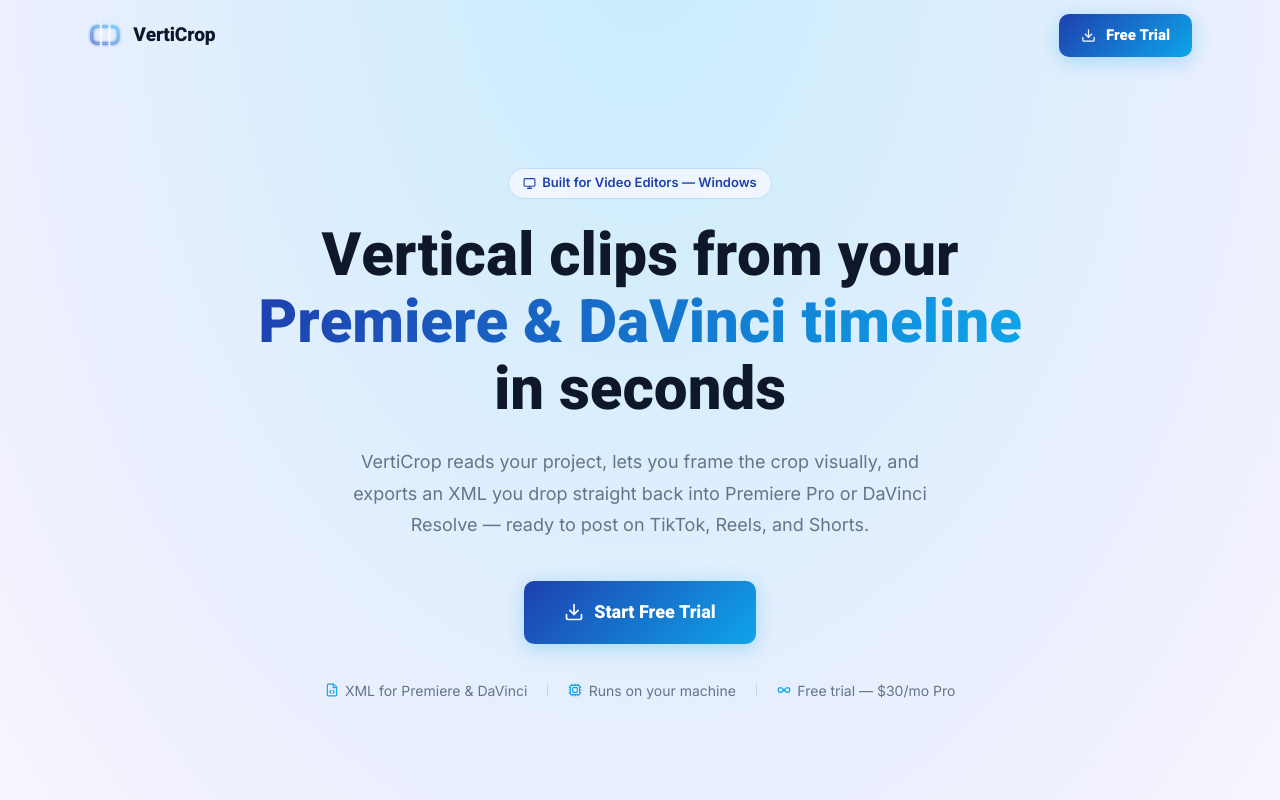
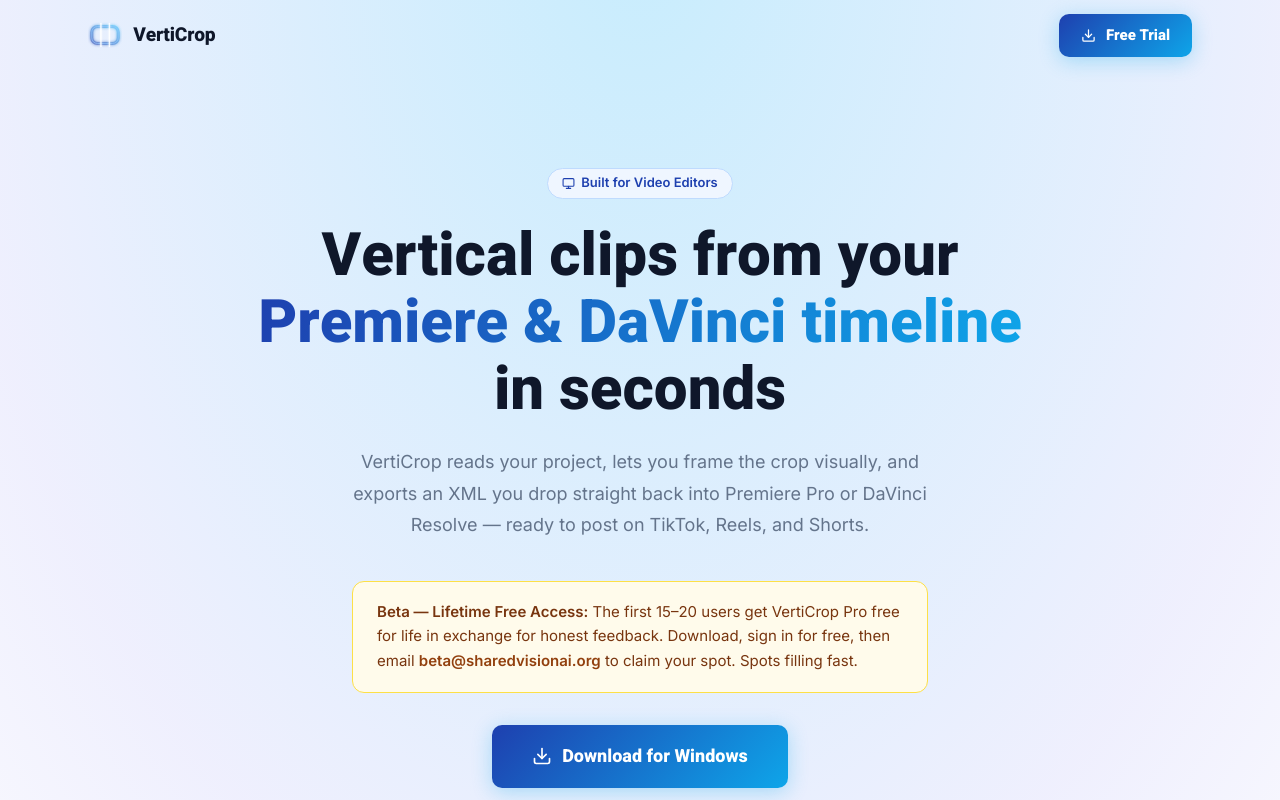
Before and after one commit to giladsher567/verticrop-website, a website built with Vite: page index.html in a window 1280 px wide. Shown: the top 800 px of the page. Built offline with nearby package versions, Linux system fonts and the light colour scheme.

Commit message:
chages to beta users

```diff
--- a/index.html
+++ b/index.html
@@ -292,7 +292,7 @@
 
             <div class="badge">
                 <i data-lucide="monitor" style="width:13px;height:13px;"></i>
-                Built for Video Editors — Windows
+                Built for Video Editors
             </div>
 
             <h1 class="font-heebo" style="font-size:clamp(2.25rem,5.5vw,3.75rem);font-weight:800;line-height:1.12;color:#0f172a;margin-bottom:1.375rem;">
@@ -307,11 +307,22 @@
                 DaVinci Resolve — ready to post on TikTok, Reels, and Shorts.
             </p>
 
+            <!-- Beta callout -->
+            <div style="background:#fffbeb;border:1.5px solid #fde047;border-radius:12px;
+                        padding:1.125rem 1.5rem;margin:0 auto 2rem;max-width:36rem;text-align:left;">
+                <p style="font-size:.9375rem;color:#78350f;line-height:1.65;margin:0;">
+                    <strong>Beta — Lifetime Free Access:</strong> The first 15–20 users get VertiCrop Pro free for life in exchange for honest feedback.
+                    Download, sign in for free, then email
+                    <a href="mailto:beta@sharedvisionai.org?subject=Beta%20Access%20Request"
+                       style="color:#92400e;font-weight:600;">beta@sharedvisionai.org</a>
+                    to claim your spot. Spots filling fast.
+            </div>
+
             <div style="margin-bottom:2.25rem;">
                 <a href="https://github.com/giladsher567/vertical-clip-editor-releases/releases/latest/download/VertiCrop-Setup.exe"
                    class="vc-btn vc-btn-lg">
                     <i data-lucide="download" style="width:20px;height:20px;"></i>
-                    Start Free Trial
+                    Download for Windows
                 </a>
             </div>
 
```
